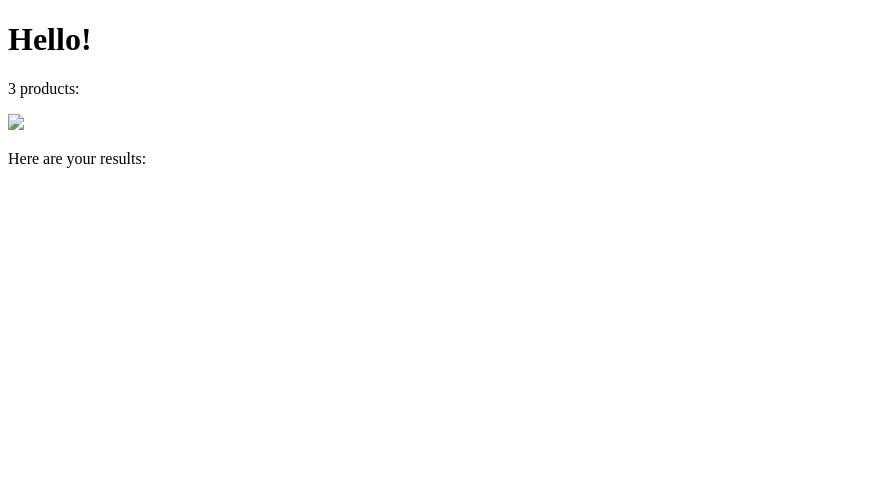
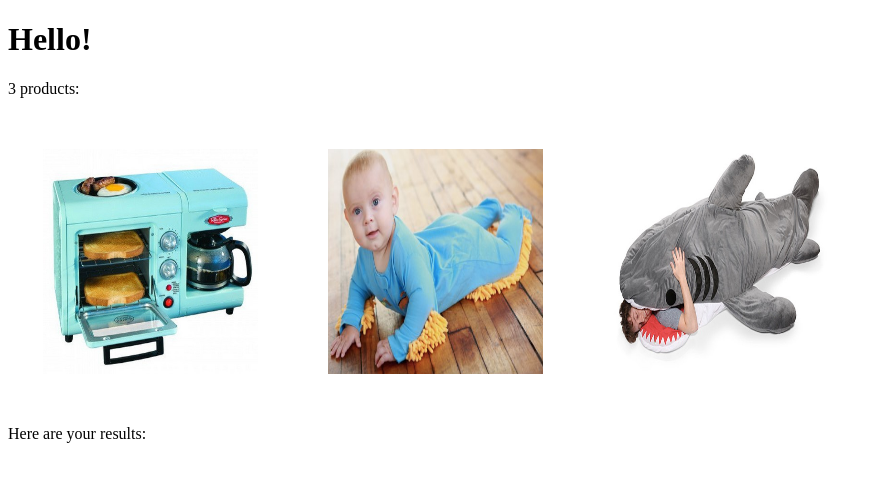
Before and after one commit to britinimalloy/ReturnOfTheBusmall, a plain HTML site: page index.html in a window 1280 px wide. Shown: the whole page, without its empty margins (0-876 px from the left). Drawn offline with Linux system fonts and the light colour scheme.

Commit message:
OK, images now displaying

```diff
--- a/css/style.css
+++ b/css/style.css
@@ -3,3 +3,9 @@
 /* Make images have some space between them for ease of clicking */
 
 /* Display images in side-by-side format*/
+#images img {
+  height: 225px;
+  width: 17%;
+  margin: 35px;
+  vertical-align: middle;
+}
--- a/js/app.js
+++ b/js/app.js
@@ -11,8 +11,8 @@ var imageC = '';
 // timesClicked; // number of times a product has been clicked
 // timesShown; // number of times a product has been shown
 var currentImages = []; // current products array
-//var previousImages = []; // previous products array
-var previousImages = ['bag', 'chair', 'water-can'];
+var previousImages = []; // previous products array
+// var previousImages = ['bag', 'chair', 'water-can'];
 // userClicks; // number of times the user has clicked
 // maxClicks; // total number of clicks the user is allowed
 var imagesParent = document.getElementById('images'); // parent element on index where the images will be displayed
@@ -60,9 +60,9 @@ function generateRandomImage () {
 // * Each set of images should contain no duplicates so make an array to hold current images to ensure that each image chosen at random doesn't duplicate within its group
 
 // * Each set should have 3 different images from the previous set of images
-function imageGroupGenerator (previous) {
-  console.log('======previous to start=======================');
-  console.log(previous);
+function imageGroupGenerator (previousImages) {
+  // console.log('======previous to start=======================');
+  // console.log(previous);
   imageA = generateRandomImage();
   checkCurrent(imageA);
 
@@ -72,23 +72,23 @@ function imageGroupGenerator (previous) {
   imageC = generateRandomImage();
   checkCurrent(imageC);
 
-  console.log('======images randomly chosen===================');
-  console.log(imageA + ' , ' + imageB + ' , ' + imageC);
-  console.log('======current images=======================');
-  console.log(currentImages);
-  console.log('======previous images=======================');
-  console.log(previousImages);
-  console.log('======previous now=======================');
+  // console.log('=/=/=images randomly chosen=/=/=/=/=');
+  // console.log(imageA + ' , ' + imageB + ' , ' + imageC);
+  // console.log('======current images=======================');
+  // console.log(currentImages);
+  // console.log('======previous images=======================');
+  // console.log(previousImages);
+  // console.log('======previous now=======================');
   previousImages = currentImages;
   console.log(previousImages);
-  console.log('======current now=======================');
-  currentImages = [];
-  console.log(currentImages);
+  // console.log('======current now=======================');
+  // currentImages = [];
+  // console.log(currentImages);
 }
 
-console.log('======previous to start=======================');
-console.log(previousImages);
-console.log('=============================');
+// console.log('======previous to start=======================');
+// console.log(previousImages);
+// console.log('=============================');
 //imageGroupGenerator(previousImages);
 
 // * Function to handle comparison of randomly generated image to images in current array and a function to compare to previous array. This will be done using an if/else statement to first check against any in current array then also in previous array. If it matches any in either array, a call will be put in to the random image generator function to get new image and comparison will start all over. If it doesn't match any in current or previous array, it will be pushed into current array.
@@ -120,17 +120,17 @@ function checkPrevious(image) {
 
 // var imagesParent = document.getElementById('images');
 // * Function to render array of current images to screen
-function renderImages (current) {
+function renderImages (image) {
   var imgSet = document.createElement('img');
   // set image attributes; they're not all the same file extension
-  if (current === 'usb') {
-    imgSet.setAttribute('src', 'images/' + current + '.gif');
-  } else if (current === 'sweep') {
-    imgSet.setAttribute('src', 'images/' + current + '.png');
+  if (image === 'usb') {
+    imgSet.setAttribute('src', 'img/' + image + '.gif');
+  } else if (image === 'sweep') {
+    imgSet.setAttribute('src', 'img/' + image + '.png');
   } else {
-    imgSet.setAttribute('src', 'images/' + current + '.jpg');
+    imgSet.setAttribute('src', 'img/' + image + '.jpg');
   }
-  imgSet.setAttribute('id', current);
+  imgSet.setAttribute('id', image);
   imagesParent.append(imgSet);
 }
 
@@ -153,11 +153,13 @@ function renderImages (current) {
 // * start function to get the ball rolling with generating the random images and rendering them to the screen
 function start () {
   // generate 3 non-duplicate, non-repeating from previous images
-  currentImages = imageGroupGenerator(previousImages);
+  previousImages = imageGroupGenerator(previousImages);
   console.log('======current images=======================');
   console.log(currentImages);
   console.log('=============================');
-  renderImages(currentImages);
+  renderImages(imageA);
+  renderImages(imageB);
+  renderImages(imageC);
 }
 start();
 // =========================================
```
